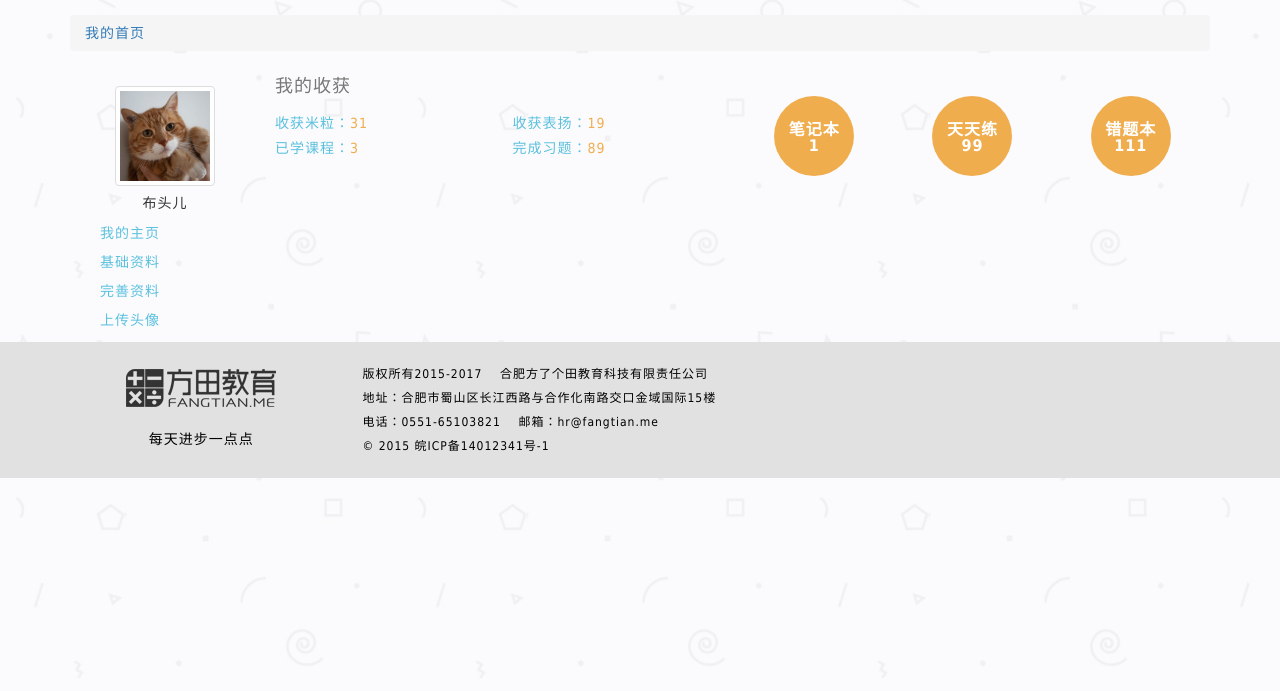
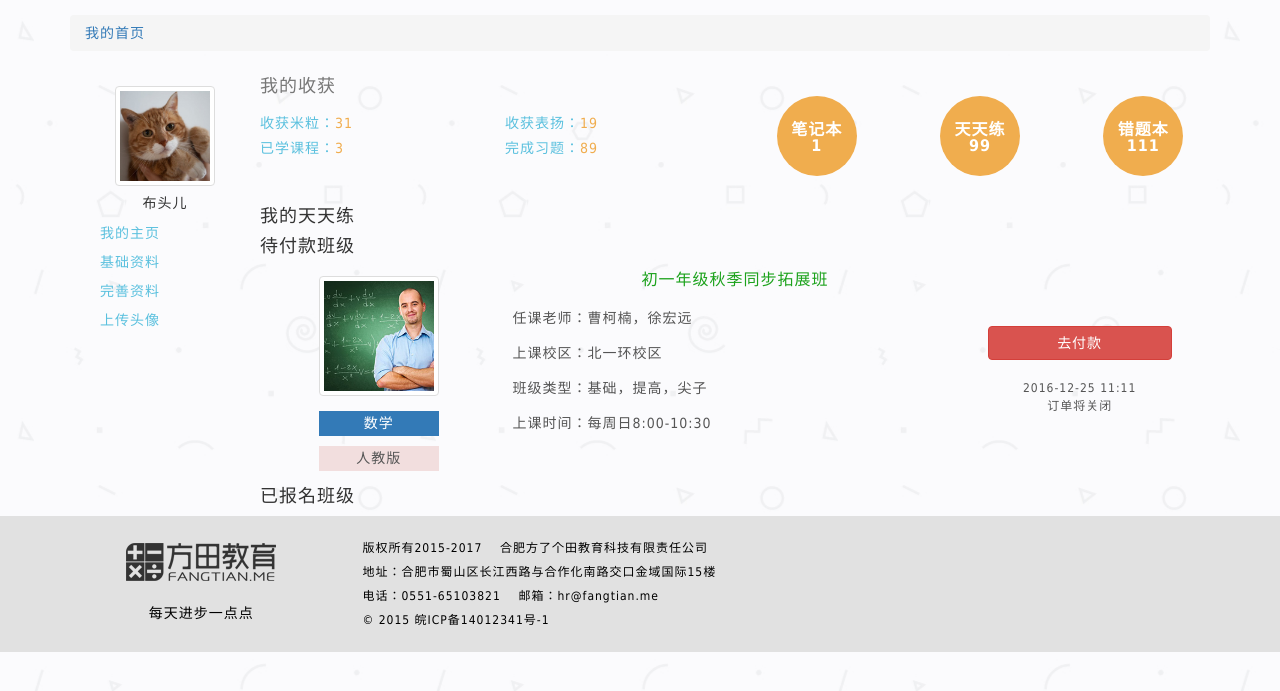
Before and after one commit to fangtian/fangtian_new, a PHP site: page /user/mycourse_new.html in a window 1280 px wide. Shown: the part 90-781 px from the top of the page. Run offline with PHP 8.4, Linux system fonts and the light colour scheme.

Commit message:
学生主页

```diff
--- a/_/css/fangtian.css
+++ b/_/css/fangtian.css
@@ -2008,6 +2008,9 @@ header #dropdown-wx-menu .wx_desc {
   padding-left: 15px;
   margin: 15px 0;
 }
+#mycourse_new .score {
+  padding: 0;
+}
 #mycourse_new .course_content {
   min-height: 100%;
   margin: 0;
@@ -2057,6 +2060,86 @@ header #dropdown-wx-menu .wx_desc {
 }
 #mycourse_new .course_content .score_style {
   color: #f0ad4e;
+}
+#mycourse_new .nopay .classitem {
+  margin-bottom: 10px;
+  color: #555555;
+  padding: 0px;
+}
+#mycourse_new .nopay .classitem .content {
+  margin-left: 0px;
+  margin-right: 0px;
+}
+#mycourse_new .nopay .classitem .course_left {
+  padding: 0;
+}
+#mycourse_new .nopay .classitem .course_left .course_img {
+  margin-top: 5px;
+  padding: 0;
+}
+#mycourse_new .nopay .classitem .course_left .course_img a {
+  max-width: 120px;
+  margin: 10px auto;
+}
+@media (min-width: 768px) {
+  #mycourse_new .nopay .classitem .course_left .course_img {
+    margin-top: 0;
+  }
+}
+#mycourse_new .nopay .classitem .course_left .course_title {
+  padding: 0;
+  text-align: center;
+  margin: 15px 0;
+}
+#mycourse_new .nopay .classitem .course_left .course_title h5 {
+  padding: 5px;
+  margin: 0 auto;
+  max-width: 120px;
+}
+@media (min-width: 768px) {
+  #mycourse_new .nopay .classitem .course_left .course_title {
+    margin: 5px 0;
+  }
+}
+#mycourse_new .nopay .classitem .detail h4 {
+  text-align: center;
+  color: #1CA21C;
+  font-size: 16px;
+  margin-bottom: 5px;
+  margin-top: 5px;
+}
+#mycourse_new .nopay .classitem .detail p {
+  padding-left: 15px;
+  margin: 2px 0 0;
+}
+@media (min-width: 768px) {
+  #mycourse_new .nopay .classitem .detail p {
+    margin: 15px 0;
+  }
+}
+#mycourse_new .nopay .classitem .topay {
+  margin-top: 5px;
+  text-align: center;
+}
+#mycourse_new .nopay .classitem .topay span {
+  padding: 0;
+  margin-top: 5px;
+  font-size: 12px;
+  text-align: center;
+}
+@media (min-width: 768px) {
+  #mycourse_new .nopay .classitem .topay {
+    height: 200px;
+    display: -webkit-flex;
+    display: -ms-flexbox;
+    display: flex;
+    -webkit-align-items: center;
+    -ms-flex-align: center;
+    align-items: center;
+  }
+  #mycourse_new .nopay .classitem .topay span {
+    margin-top: 20px;
+  }
 }
 #detail {
   color: #555555;
--- a/user/mycourse_new.html
+++ b/user/mycourse_new.html
@@ -146,8 +146,8 @@
                         <li><a href="javascript:;">上传头像</a></li>
                     </ul>
                 </div>
-                <div class="score">
-                    <div class="col-sm-10 course_content">
+                <div class="score col-sm-10 ">
+                    <div class="course_content">
                         <div class="row">
                             <div class="myscore">
                                 <div class="col-md-2 col-md-push-6 col-xs-4">
@@ -173,10 +173,56 @@
                         </div>
                         <!-- row -->
                     </div>
+                    <div class="exam">
+                        <h4>我的天天练</h4>
+                        <div class="exam_area"></div>
+                    </div>
+                    <div class="nopay">
+                        <h4>待付款班级</h4>
+                        <div class="classitem">
+                            <div class="row content">
+                                <div class="course_left col-xs-3 clearfix">
+                                    <div class="course_img col-sm-12 ">
+                                        <a href="#" class="thumbnail">
+                                            <img src="../_/images/course_icon.jpg" alt="...">
+                                        </a>
+                                    </div>
+                                    <div class="course_title col-sm-12  ">
+                                        <h5 class="bg-primary">数学</h5>
+                                    </div>
+                                    <div class="course_title col-sm-12  ">
+                                        <h5 class="bg-danger">人教版</h5>
+                                    </div>
+                                </div>
+                                <div class="detail col-xs-9 col-sm-6 clearfix">
+                                    <div class="row">
+                                        <div class="course_name">
+                                            <h4>初一年级秋季同步拓展班</h4>
+                                        </div>
+                                    </div>
+                                    <div class="row">
+                                        <div class="course_detail">
+                                            <p>任课老师：曹柯楠，徐宏远</p>
+                                            <p>上课校区：北一环校区</p>
+                                            <p>班级类型：基础，提高，尖子</p>
+                                            <p>上课时间：每周日8:00-10:30</p>
+                                        </div>
+                                    </div>
+                                </div>
+                                <div class="topay col-xs-9 col-sm-3">
+                                    <div>
+                                        <a class="btn btn-danger col-xs-12 col-sm-12" href="">去付款</a>
+                                        <span class=" col-xs-12 col-sm-12">2016-12-25 11:11 <br class="hidden-xs"> 订单将关闭</span>
+                                    </div>
+                                </div>
+                            </div>
+                        </div>
+                    </div>
+                    <div class="paid">
+                        <h4>已报名班级</h4>
+                        <div class="exam_area"></div>
+                    </div>
                 </div>
-                <div class="exam"></div>
-                <div class="nopay"></div>
-                <div class="paid"></div>
             </div>
         </div>
     </section>
```
Also changed, not shown: _/components/less/_fangtian.less (+78 -0 lines), course.html (+3 -4 lines).
